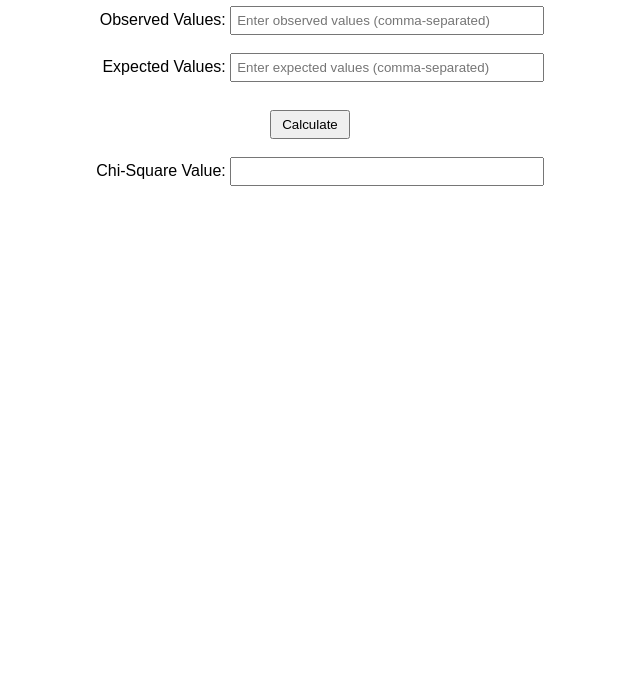
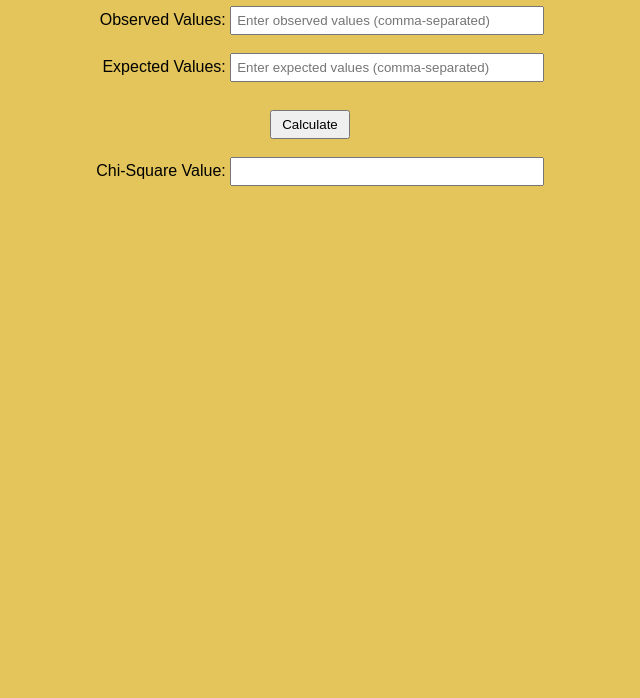
Before and after one commit to thadevoosm/chi_square, a plain HTML site: page index.html in a window 1280 px wide. Shown: the part 102-800 px from the top of the page, without its empty margins (330-970 px from the left). Drawn offline with Linux system fonts and the light colour scheme.

Commit message:
Update style.css

```diff
--- a/css/style.css
+++ b/css/style.css
@@ -2,6 +2,7 @@ body {
   font-family: Arial, sans-serif;
   text-align: center;
   margin-top: 50px;
+  background-color: #e3c55b;
 }
 
 .container {
```
